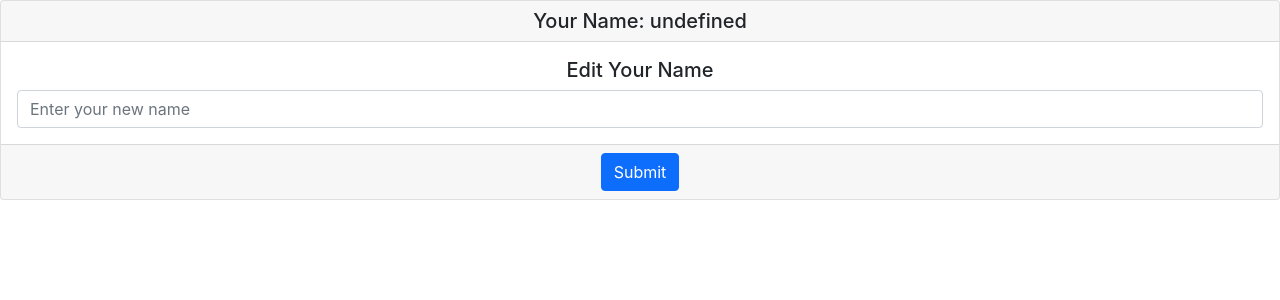
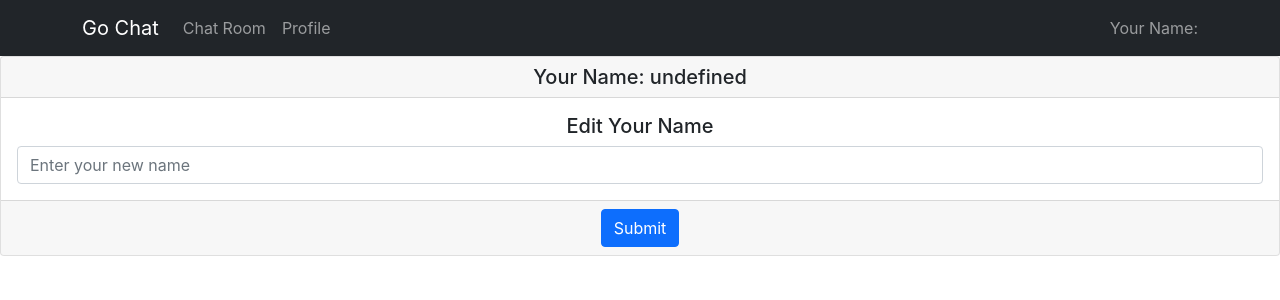
Before and after one commit to SeoulSKY/GoChat, a React (Create React App) app in the folder web-server/: page /profile in a window 1280 px wide. Shown: the top 300 px of the page. Built offline with nearby package versions, Linux system fonts and the light colour scheme; no server answers; what react-dotenv would draw is missing.

Commit message:
improved the design of chatroom

```diff
--- a/web-server/public/env.js
+++ b/web-server/public/env.js
@@ -21,25 +21,23 @@ window.env = {
   "GTK_MODULES": "gail:atk-bridge",
   "VSCODE_GIT_ASKPASS_MAIN": "/usr/share/code/resources/app/extensions/git/dist/askpass-main.js",
   "VSCODE_GIT_ASKPASS_NODE": "/usr/share/code/code",
-  "MANAGERPID": "3863",
+  "MANAGERPID": "3732",
   "npm_config_userconfig": "/home/swkim7519/.npmrc",
   "npm_config_local_prefix": "/home/swkim7519/Desktop/go-chat/web-server",
-  "SYSTEMD_EXEC_PID": "4111",
+  "SYSTEMD_EXEC_PID": "3976",
   "DBUS_SESSION_BUS_ADDRESS": "unix:path=/run/user/1000/bus",
   "COLORTERM": "truecolor",
   "LIBVIRT_DEFAULT_URI": "qemu:///system",
-  "GIO_LAUNCHED_DESKTOP_FILE_PID": "7810",
+  "GIO_LAUNCHED_DESKTOP_FILE_PID": "9529",
   "COLOR": "1",
   "npm_config_metrics_registry": "https://registry.npmjs.org/",
-  "MANDATORY_PATH": "/usr/share/gconf/ubuntu.mandatory.path",
   "IM_CONFIG_PHASE": "1",
   "GTK_IM_MODULE": "fcitx",
   "LOGNAME": "swkim7519",
-  "JOURNAL_STREAM": "8:45428",
+  "JOURNAL_STREAM": "8:42784",
   "_": "/usr/local/bin/npm",
   "npm_config_prefix": "/usr/local",
   "XDG_SESSION_CLASS": "user",
-  "DEFAULTS_PATH": "/usr/share/gconf/ubuntu.default.path",
   "USERNAME": "swkim7519",
   "TERM": "xterm-256color",
   "npm_config_cache": "/home/swkim7519/.npm",
@@ -47,8 +45,8 @@ window.env = {
   "WINDOWPATH": "2",
   "npm_config_node_gyp": "/usr/local/lib/node_modules/npm/node_modules/node-gyp/bin/node-gyp.js",
   "PATH": "/home/swkim7519/Desktop/go-chat/web-server/node_modules/.bin:/home/swkim7519/Desktop/go-chat/node_modules/.bin:/home/swkim7519/Desktop/node_modules/.bin:/home/swkim7519/node_modules/.bin:/home/node_modules/.bin:/node_modules/.bin:/usr/local/lib/node_modules/npm/node_modules/@npmcli/run-script/lib/node-gyp-bin:/usr/local/sbin:/usr/local/bin:/usr/sbin:/usr/bin:/sbin:/bin:/usr/games:/usr/local/games:/snap/bin::/snap/bin:/home/swkim7519/Android/tools:/home/swkim7519/Android/tools",
-  "SESSION_MANAGER": "local/thinkpad-x1-carbon:@/tmp/.ICE-unix/4071,unix/thinkpad-x1-carbon:/tmp/.ICE-unix/4071",
-  "INVOCATION_ID": "4e45b2fc30874d0c8613ba89bdb059b2",
+  "SESSION_MANAGER": "local/thinkpad-x1-carbon:@/tmp/.ICE-unix/3943,unix/thinkpad-x1-carbon:/tmp/.ICE-unix/3943",
+  "INVOCATION_ID": "6c7755ad5d644739862b9feab60479e4",
   "NODE": "/usr/local/bin/node",
   "npm_package_name": "web-server",
   "XDG_MENU_PREFIX": "gnome-",
--- a/web-server/src/App.tsx
+++ b/web-server/src/App.tsx
@@ -9,6 +9,7 @@ import {
 import Profile from "./pages/Profile";
 import ChatRoom from "./pages/ChatRoom";
 import { cookies } from "./global";
+import NavBar from './components/NavBar';
 
 
 function App() {
@@ -17,6 +18,7 @@ function App() {
     return (
         <div className="App">
             <BrowserRouter>
+                <NavBar/>
                 <Routes>
                     <Route path={"/profile"} element={<Profile />} />
                     <Route path={"/chatroom"} element={hasName ? <ChatRoom/> : <Navigate to={"/profile"} />} />
--- /dev/null
+++ b/web-server/src/components/NavBar.tsx
@@ -0,0 +1,26 @@
+import Navbar from "react-bootstrap/Navbar";
+import Container from "react-bootstrap/Container"
+import Nav from "react-bootstrap/Nav"
+
+import { cookies } from "../global";
+
+export default function NavBar() {
+    return (
+        <>
+            <Navbar bg="dark" variant="dark">
+                <Container>
+                    <Navbar.Brand href="/">Go Chat</Navbar.Brand>
+                    <Nav className="me-auto">
+                        <Nav.Link href="/chatroom">Chat Room</Nav.Link>
+                        <Nav.Link href="/profile">Profile</Nav.Link>
+                    </Nav>
+                    <Navbar.Collapse className="justify-content-end">
+                        <Navbar.Text>
+                            Your Name: <a href="/profile">{cookies.get("name")}</a>
+                        </Navbar.Text>
+                    </Navbar.Collapse>
+                </Container>
+            </Navbar>
+        </>
+    )
+}
--- a/web-server/src/pages/ChatRoom.tsx
+++ b/web-server/src/pages/ChatRoom.tsx
@@ -6,7 +6,7 @@ import Button from "react-bootstrap/Button";
 import Container from "react-bootstrap/Container";
 import { cookies } from "../global";
 import Chat from "../components/Chat";
-import { Form } from "react-bootstrap";
+import Form from "react-bootstrap/Form";
 
 const conn = new WebSocket("ws" + env.GO_SERVER_HOST.replace("http", "") + "/ws");
 
@@ -61,25 +61,27 @@ export default function ChatRoom() {
 
     return (
         <>
-            <Container fluid style={{ position: "absolute", height: "93%", width: "99%", overflowY: "scroll", margin: "10px" }}>
+            <Container>
+                <div style={{ position: "absolute", minWidth: "71%", top: "7%", bottom: "7%", overflowY: "auto", backgroundColor: "#85929E"}}>
                     {chats.map((chat, index) => {
+                        // align the chat based on the sender name
+                        const justifyContent = chat.senderName === name ? "right" : "left";
+
                         return (
-                        <div key={index}>
-                            <Chat senderName={chat.senderName} message={chat.message} timestamp={chat.timestamp}/>
-                            <br />
+                            <div key={index} style={{ display: "flex", justifyContent: justifyContent, margin: "20px" }}>
+                                <Chat senderName={chat.senderName} message={chat.message} timestamp={chat.timestamp} />
                             </div>
                         )
                     })}
-            </Container>
+                </div>
 
-            <br />
-
+                <div style={{ position: "absolute", minWidth: "71%", bottom: "0px", marginTop: "10px", marginBottom: "10px" }}>
                     <Form onSubmit={onSubmit}>
-                <InputGroup style={{ position: "absolute", bottom: "0px", margin: "10px", width: "99%" }}>
+                        <InputGroup>
                             <FormControl
-                        placeholder="Type your message here..."
                                 value={input}
                                 onChange={e => setInput(e.target.value)}
+                                placeholder="Type your message here..."
                                 required
                             />
                             <Button variant="primary" type="submit">
@@ -87,6 +89,8 @@ export default function ChatRoom() {
                             </Button>
                         </InputGroup>
                     </Form>
+                </div>
+            </Container>
         </>
     )
 }
--- a/web-server/src/pages/Profile.tsx
+++ b/web-server/src/pages/Profile.tsx
@@ -1,11 +1,11 @@
 import FormControl from "react-bootstrap/FormControl";
 import Button from "react-bootstrap/Button";
-import Cookies from "universal-cookie";
 import {useState} from "react";
 import Card from "react-bootstrap/Card";
 
+import { cookies } from "../global"
+
 export default function Profile() {
-    const cookies = new Cookies();
     const [input, setInput] = useState("");
 
     const [name, setName] = useState<string>(cookies.get("name"));
```
Lines whose indentation alone changed are shown as unchanged.
